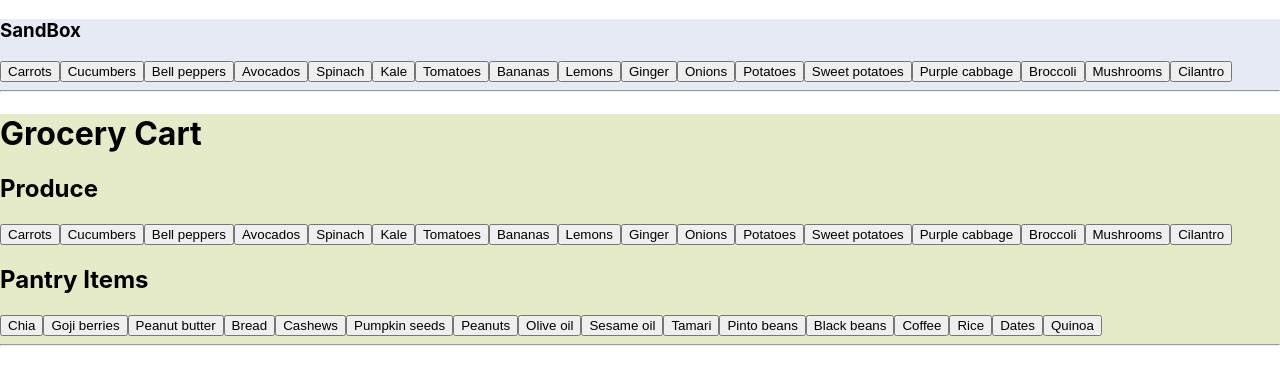
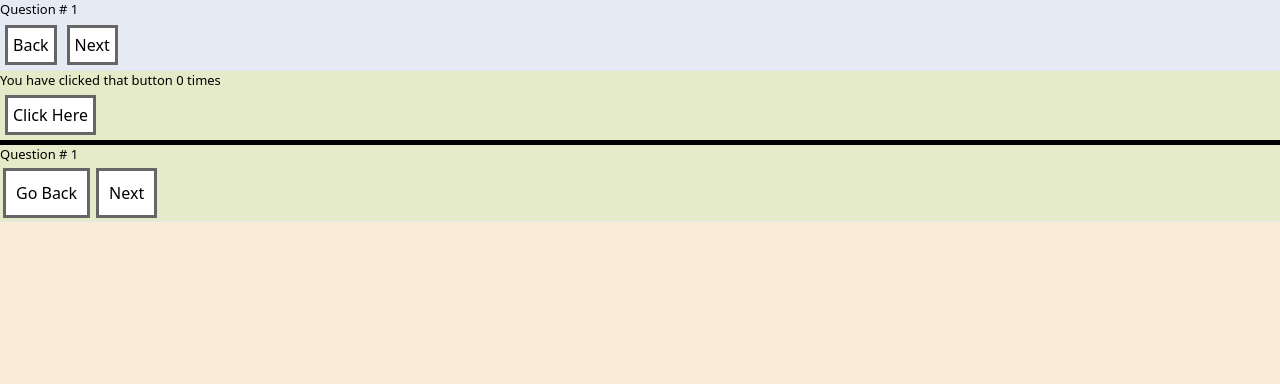
Before and after one commit to mehran1801/reactJourney, a React (Create React App) app: page / in a window 1280 px wide. Shown: the top 384 px of the page. Built offline with nearby package versions, Linux system fonts and the light colour scheme.

Commit message:
tailwind add

```diff
--- /dev/null
+++ b/postcss.config.js
@@ -0,0 +1,6 @@
+module.exports = {
+  plugins: {
+    tailwindcss: {},
+    autoprefixer: {},
+  },
+}
--- a/src/App.css
+++ b/src/App.css
@@ -1,38 +1,3 @@
-.App {
-  text-align: center;
+body{
+  background-color: aquamarine;
 }
-
-.App-logo {
-  height: 40vmin;
-  pointer-events: none;
-}
-
-@media (prefers-reduced-motion: no-preference) {
-  .App-logo {
-    animation: App-logo-spin infinite 20s linear;
-  }
-}
-
-.App-header {
-  background-color: #282c34;
-  min-height: 100vh;
-  display: flex;
-  flex-direction: column;
-  align-items: center;
-  justify-content: center;
-  font-size: calc(10px + 2vmin);
-  color: white;
-}
-
-.App-link {
-  color: #61dafb;
-}
-
-@keyframes App-logo-spin {
-  from {
-    transform: rotate(0deg);
-  }
-  to {
-    transform: rotate(360deg);
-  }
-}
--- a/src/App.js
+++ b/src/App.js
@@ -6,6 +6,9 @@ import { ToggleWord } from "./useState/ToggleWord";
 import { Login } from "./useState/Login";
 import { EditProfile } from "./useState/EditProfile";
 import { Counter } from "./useState/Counter";
+import { ColorPicker } from "./useState/ColorPicker";
+import { EmailTextInput } from "./useState/EmailTextInput";
+
 
 export function App() {
   const divStyle = { height: 100, backgroundColor: "lightblue" };
@@ -17,7 +20,7 @@ export function App() {
       </div>
 
       <div style={(divStyle, { backgroundColor: "#e5eac8" })}>
-        <GroceryCart />
+        <Counter />
         <hr></hr>
       </div>
 
--- a/src/index.css
+++ b/src/index.css
@@ -1,13 +1,60 @@
+@tailwind base;
+@tailwind components;
+@tailwind utilities;
 body {
-  margin: 0;
-  font-family: -apple-system, BlinkMacSystemFont, 'Segoe UI', 'Roboto', 'Oxygen',
-    'Ubuntu', 'Cantarell', 'Fira Sans', 'Droid Sans', 'Helvetica Neue',
-    sans-serif;
-  -webkit-font-smoothing: antialiased;
-  -moz-osx-font-smoothing: grayscale;
+  background-color: antiquewhite;
 }
 
-code {
-  font-family: source-code-pro, Menlo, Monaco, Consolas, 'Courier New',
-    monospace;
+input{
+  border:2px solid #000;
+  margin-bottom: 2%;
+
 }
+lable{
+  margin: 50px;
+}
+button{
+  padding:5px;
+  border:3px solid #666;
+  color:#000;
+  text-decoration: none;
+  margin:5px;
+  background-color: white;
+}
+
+div {
+  /* padding: 20px 0 0; */
+  /* height: 100%; */
+
+}
+
+
+/* input[type=text] {
+  padding: 0;
+  height: 30px;
+  position: relative;
+  left: 0;
+  outline: none;
+  border: 1px solid #cdcdcd;
+  border-color: rgba(0, 0, 0, .15);
+  background-color: white;
+  font-size: 16px;
+}
+
+.advancedSearchTextbox {
+  width: 526px;
+  margin-right: -4px;
+} */
+
+li{
+  font-size: 12px;
+}
+
+p{
+  font-size: 13px;
+}
+
+h1,h2,h3,h4,h5,h6{
+  text-decoration: underline;
+
+}
--- a/src/index.js
+++ b/src/index.js
@@ -1,8 +1,8 @@
 import React from 'react';
 import ReactDOM from 'react-dom/client';
+// import './App.css';
 import './index.css';
 import { App } from './App';
-
 
 const root = ReactDOM.createRoot(document.getElementById('root'));
 root.render(
--- a/src/useState/ColorPicker.js
+++ b/src/useState/ColorPicker.js
@@ -38,8 +38,7 @@ export function ColorPicker() {
           style={{
             display: "flex",
             justifyContent: "center",
-            padding: "15px"
-
+            padding: "15px",
           }}
         >
           Toggle Loading Text
@@ -47,8 +46,7 @@ export function ColorPicker() {
         {/* ToggleLoading */}
         <h3
           style={{
-
-            color: "red"
+            color: "red",
           }}
         >
           Data is {isLoading ? "Loading" : "not Loading"}
@@ -72,6 +70,43 @@ export function ColorPicker() {
         >
           Reset
         </button> */}
+        <div>
+          <h5>Notes:</h5>
+          <p className="overline">
+            useState() is a JavaScript function defined in the React library.
+            <br />
+            When we call this function, it returns an array with two values:
+            <br />
+            current state - the current value of this state state setter - a
+            function that we can use to update the value of this state <br />
+            Calling the state setter signals to React that the component needs
+            to re-render, so the whole function defining the component is called
+            again. The magic of useState() is that it allows React to keep track
+            of the current value of state from one render to the next!
+          </p>
+          <h6>Instructions:</h6>
+          <ul className="list-disc">
+            <li>Using Style object Variable</li>
+            <li>Using Ternary Operator</li>
+            <li>
+              More on{" "}
+              <a
+                className="underline text-blue-600 hover:text-blue-800 visited:text-purple-600"
+                href="https://blog.logrocket.com/styling-in-react-4-ways-style-react-app/"
+              >
+                style object variable
+              </a>
+            </li>
+            <li>
+              The style objects and the components do not have to be in the same
+              file. We can create a separate .js file for our styles, export
+              these styles, and then import them into the component where we
+              want to use them. Doing this makes styles reusable across multiple
+              components. Lets do this for our component.
+            </li>
+            <li>setColor use inline function</li>
+          </ul>
+        </div>
       </div>
     );
 }
--- /dev/null
+++ b/src/useState/EmailTextInput.js
@@ -0,0 +1,73 @@
+import React, { useState } from "react";
+
+
+// regex to match numbers between 1 and 10 digits long
+const validPhoneNumber = /^\d{1,10}$/;
+
+
+export function EmailTextInput() {
+    const [email, setEmail] = useState('');
+    // setting states for valid phone component
+    const [phone, setPhone] = useState('');
+    const handleChange = (({ target })=> {
+        const updatedEmail = target.value;
+        setEmail(updatedEmail)
+    })
+    //  handleChange2 for phone component
+    const handleChange2 = ((target) => {
+      const updatedPhone = target.value;
+      //  before I call state setter function, I will only call if entered phone number is valid.
+      const isValid = validPhoneNumber.test(updatedPhone);
+      if (isValid) {
+        setPhone(updatedPhone);
+      }
+      // just ignore the event, when new value is invalid
+    })
+    return (
+      <div>
+        <label for="email-input">Email:</label>
+        <input
+          type="text"
+          value={email}
+          id="email-input"
+          onChange={handleChange}
+        />
+        <div>
+          <div>
+            <label for="phone-input">Phone:</label>
+            <input
+              type="text"
+              value={phone}
+              id="phone-input"
+              onChange={handleChange2}
+            />
+          </div>
+          <h5>
+            Lets see how to manage the changing value of a string as a user
+            types into a text input field:
+          </h5>
+          <ul>
+            <li>
+              The local variable named email is assigned the current state value
+              at index 0 from the array returned by useState()
+            </li>
+            <li>
+              The local variable named setEmail() is assigned a reference to the
+              "state setter function" at index 1 from the array returned by
+              useState()
+            </li>
+            <li>
+              Its convention to name this variable using the current state
+              variable (email) with “set” prepended
+            </li>
+            <li>
+              The JSX input tag has an event listener called "onChange". This
+              event listener calls an event handler each time the user types
+              something in this element, and we write separate event handler
+              calling "handleChange".
+            </li>
+          </ul>
+        </div>
+      </div>
+    );
+}
--- a/src/useState/SandBox.js
+++ b/src/useState/SandBox.js
@@ -1,4 +1,5 @@
 import React, { useState } from "react";
+
 
 const produce = [
   "Carrots",
@@ -39,24 +40,83 @@ const pantryItems = [
   "Quinoa",
 ];
 
+
+const colors = [
+  "Aquamarine",
+  "BlueViolet",
+  "Chartreuse",
+  "CornflowerBlue",
+  "Thistle",
+  "SpringGreen",
+  "SaddleBrown",
+  "PapayaWhip",
+  "MistyRose",
+];
+
+
+const questions = [
+  {
+    id: 123,
+    prompt: "What two things can you never eat for breakfast?",
+    answer: "Lunch and dinner",
+  },
+  {
+    id: 124,
+    prompt: "What word is spelled incorrectly in every single dictionary?",
+    answer: "Incorrectly",
+  },
+  {
+    id: 125,
+    prompt:
+      "What do you answer every day, even though it never asks you a question?",
+    answer: "Your phone",
+  },
+  {
+    id: 126,
+    prompt:
+      "What starts with “e” and ends with “e” but only has one letter in it?",
+    answer: "An envelope.",
+  },
+  {
+    id: 127,
+    prompt: "What has a face and two hands, but no arms or legs?",
+    answer: "A clock",
+  },
+];
 export const SandBox = () => {
-  const [state, setState] = useState();
+  const [questionIndex, setQuestionIndex] = useState(0);
+  const goForward = () => {
+    setQuestionIndex((prev) => prev + 1);
+  };
+  const goBack = () => {
+    setQuestionIndex((prev) => prev - 1);
+  };
+  const onFirstQuestion = questionIndex === 0;
+
+  // {
+  //   console.log("first " + firstQuestion);
+  // }
+
+  const onLastQuestion = questionIndex === questions.length - 1;
+  // {console.log('length is '+questions.length)}
+  // { console.log('last' + lastQuestion) }
   return (
+
     <div>
-      <h3>SandBox</h3>
-      <ul>
+      <p>Question # { questionIndex+1}</p>
+      <button
+        onClick={goBack}
+        disabled={onFirstQuestion}
+      >
+Back
+      </button>
+      <button
+        onClick={goForward}
+        disabled={onLastQuestion}
 
-      </ul>
-    {
-      produce.map((item,index) => (
-        <button
-          value={item}
-          key={index}
-          onClick={() =>{}}
-        >
-          {item}
-        </button>
-    ))}
-      </div>
-      )
+      >
+Next
+      </button>
+    </div>
+  )
 }
--- /dev/null
+++ b/tailwind.config.js
@@ -0,0 +1,8 @@
+/** @type {import('tailwindcss').Config} */
+module.exports = {
+  content: ["./src/**/*.{js,jsx,ts,tsx}"],
+  theme: {
+    extend: {},
+  },
+  plugins: [],
+};
```
Also changed, not shown: package.json (+10 -0 lines), src/useState/Counter.js (+10 -4 lines), 1 other file (tests, documents, lock files or other folders).
